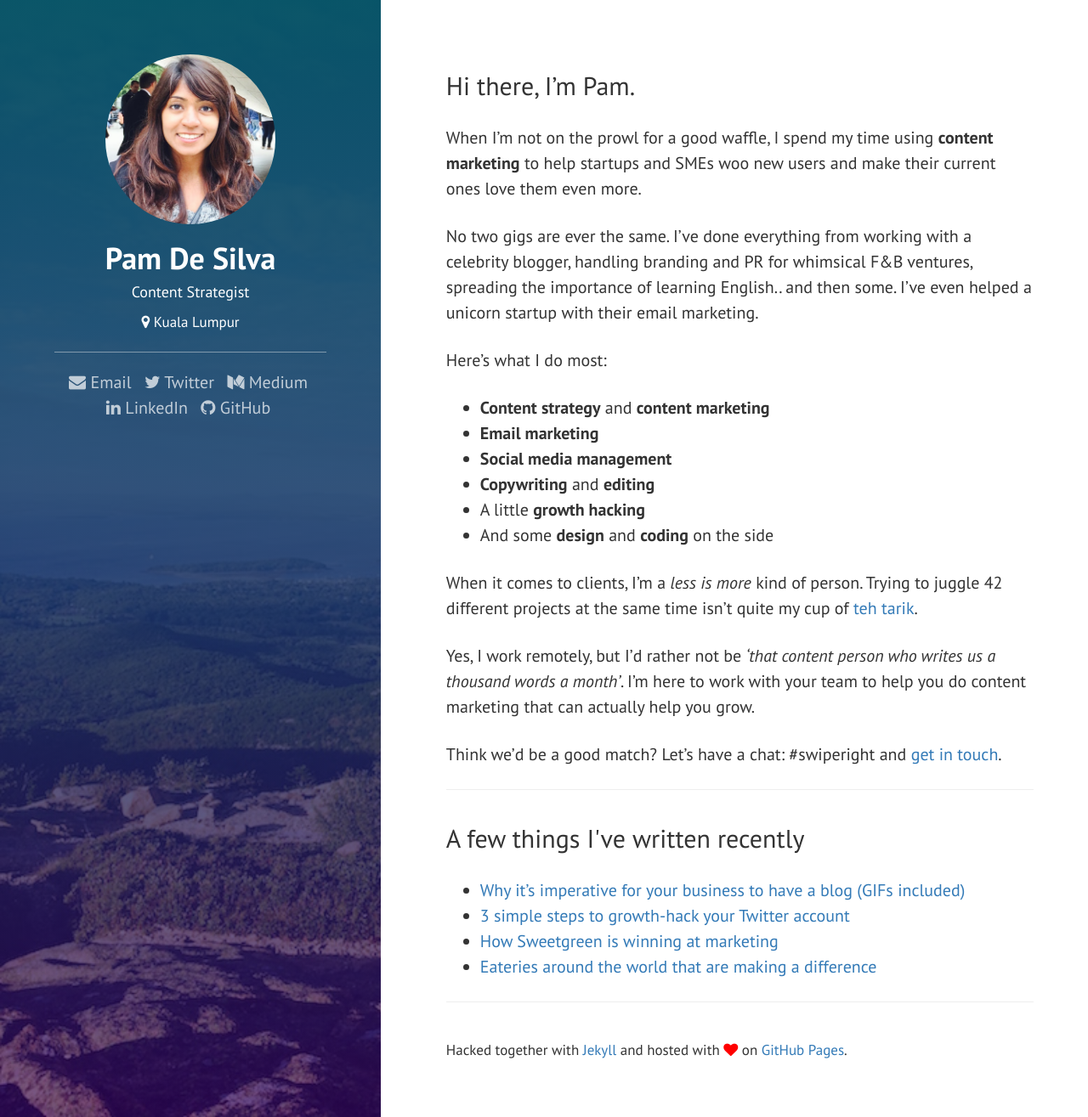
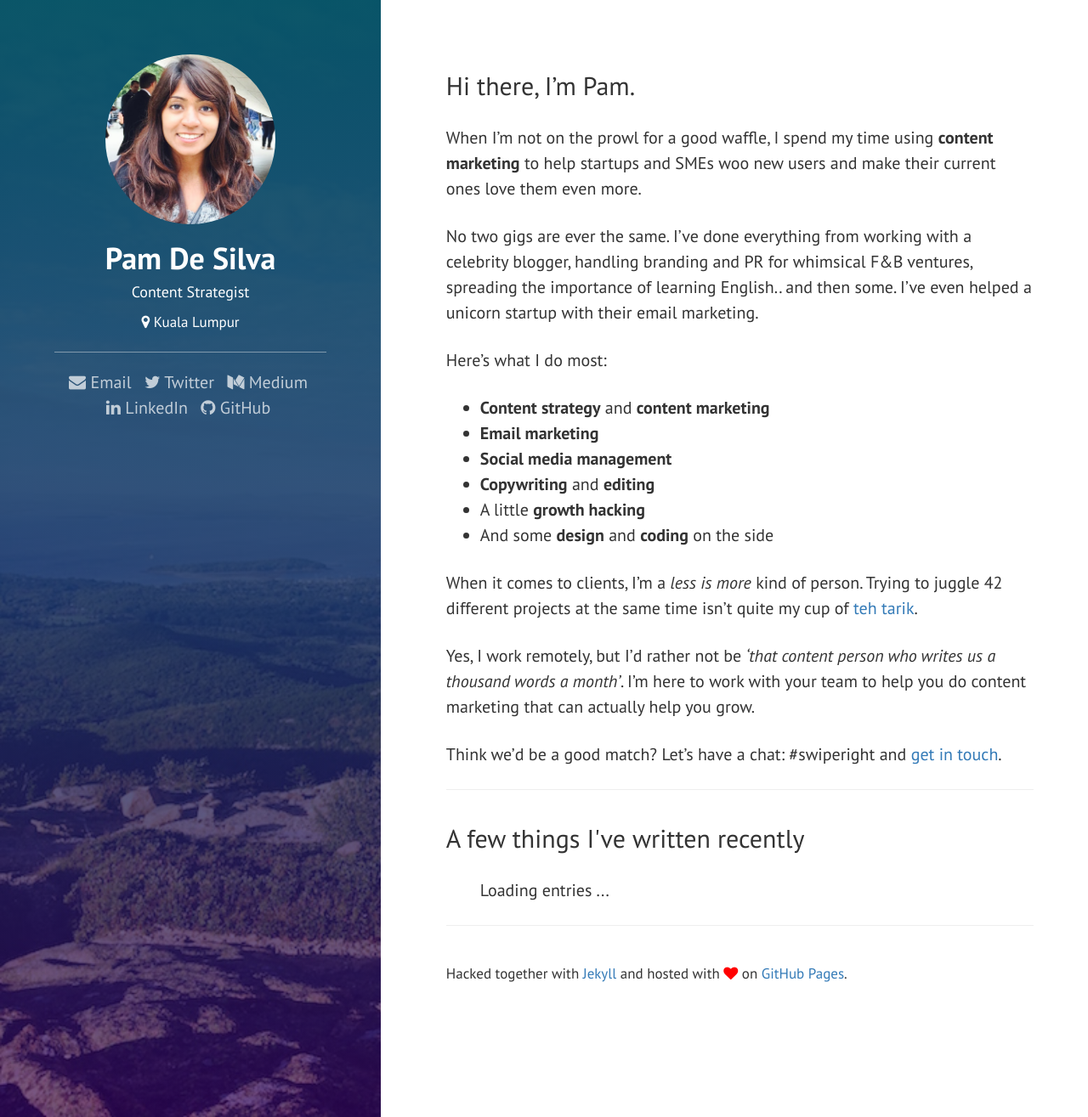
Before and after one commit to pamdesilva/personal-site, a Jekyll site: the page built from index.md, in a window 1280 px wide and 1315 px high. Shown: the whole window at 85% size. Built offline with Jekyll 4.4.1, drawn with Linux system fonts in a browser that asks for light colours; nearby versions of some CDN libraries.

Commit message:
Added medium feed

```diff
--- a/_layouts/default.html
+++ b/_layouts/default.html
@@ -52,14 +52,14 @@
 
         <section>
           <h2>A few things I've written recently</h2>
-        <!--     <ul class="posts post-list mediumfeed" id="feed-container">
+            <ul class="posts post-list mediumfeed" id="feed-container">
                 loading posts from Medium...
-           </ul> -->
-          <ul>
+           </ul>
+          <!-- <ul>
             <li><a href="https://medium.com/@pamdesilva/why-it-s-imperative-for-your-business-to-have-a-blog-75f553fec88c#.y6aqgt84h">Why it’s imperative for your business to have a blog (GIFs included)</a></li>
             <li><a href="https://medium.com/@pamdesilva/3-simple-steps-to-growth-hack-your-twitter-account-463251cdd57e#.w2s3a3med">3 simple steps to growth-hack your Twitter account</a></li>
             <li><a href="https://medium.com/@pamdesilva/5-ways-sweetgreen-is-winning-at-marketing-1355013f5cc#.btkbfvlb4">How Sweetgreen is winning at marketing</a></li>
-            <li><a href="https://medium.com/@pamdesilva/how-these-eateries-around-the-world-are-making-a-difference-8190bfac9af#.bxugwrjz9">Eateries around the world that are making a difference</a></li>
+            <li><a href="https://medium.com/@pamdesilva/how-these-eateries-around-the-world-are-making-a-difference-8190bfac9af#.bxugwrjz9">Eateries around the world that are making a difference</a></li>  -->
           </ul>
         </section>
 
```
